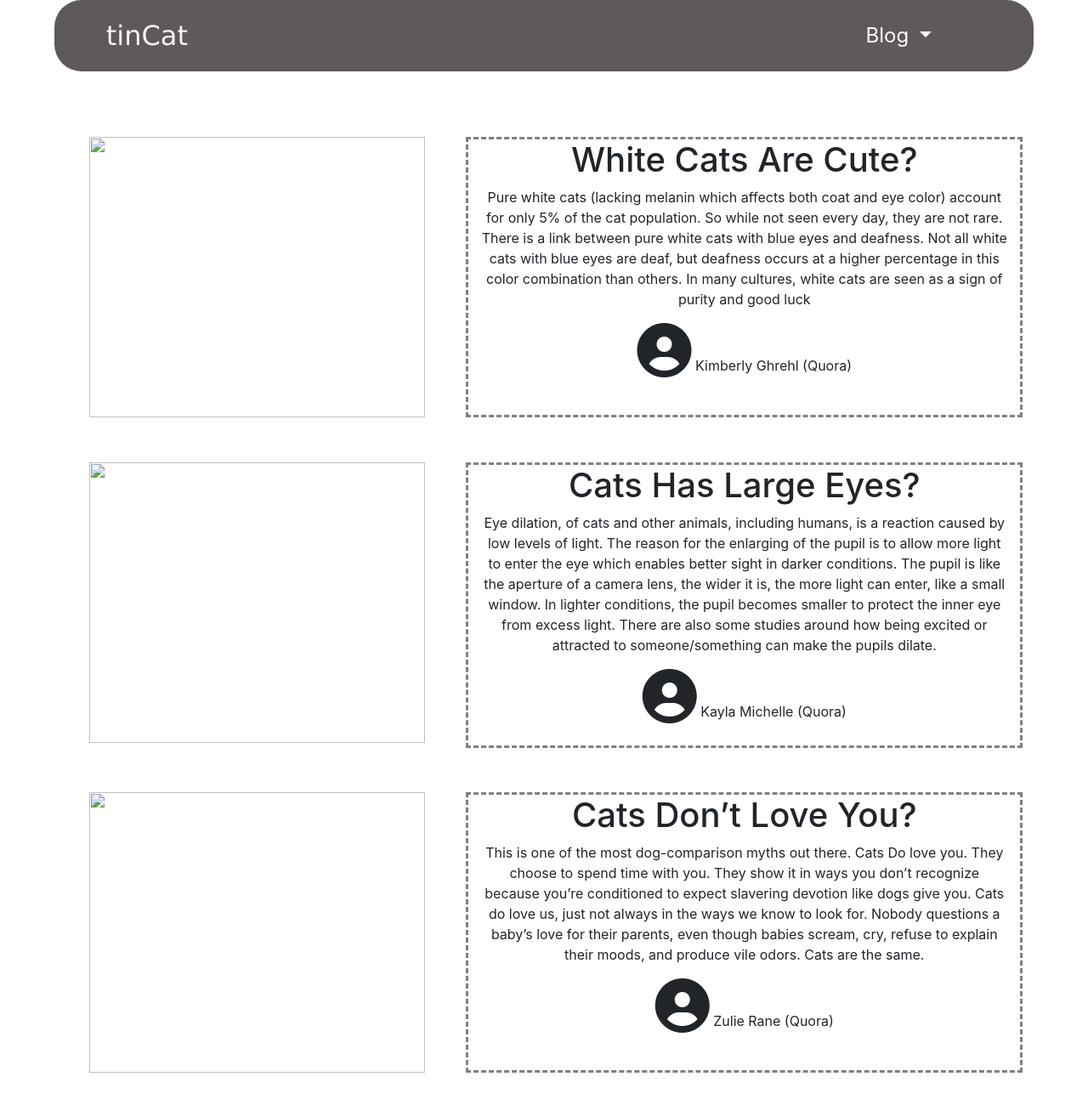
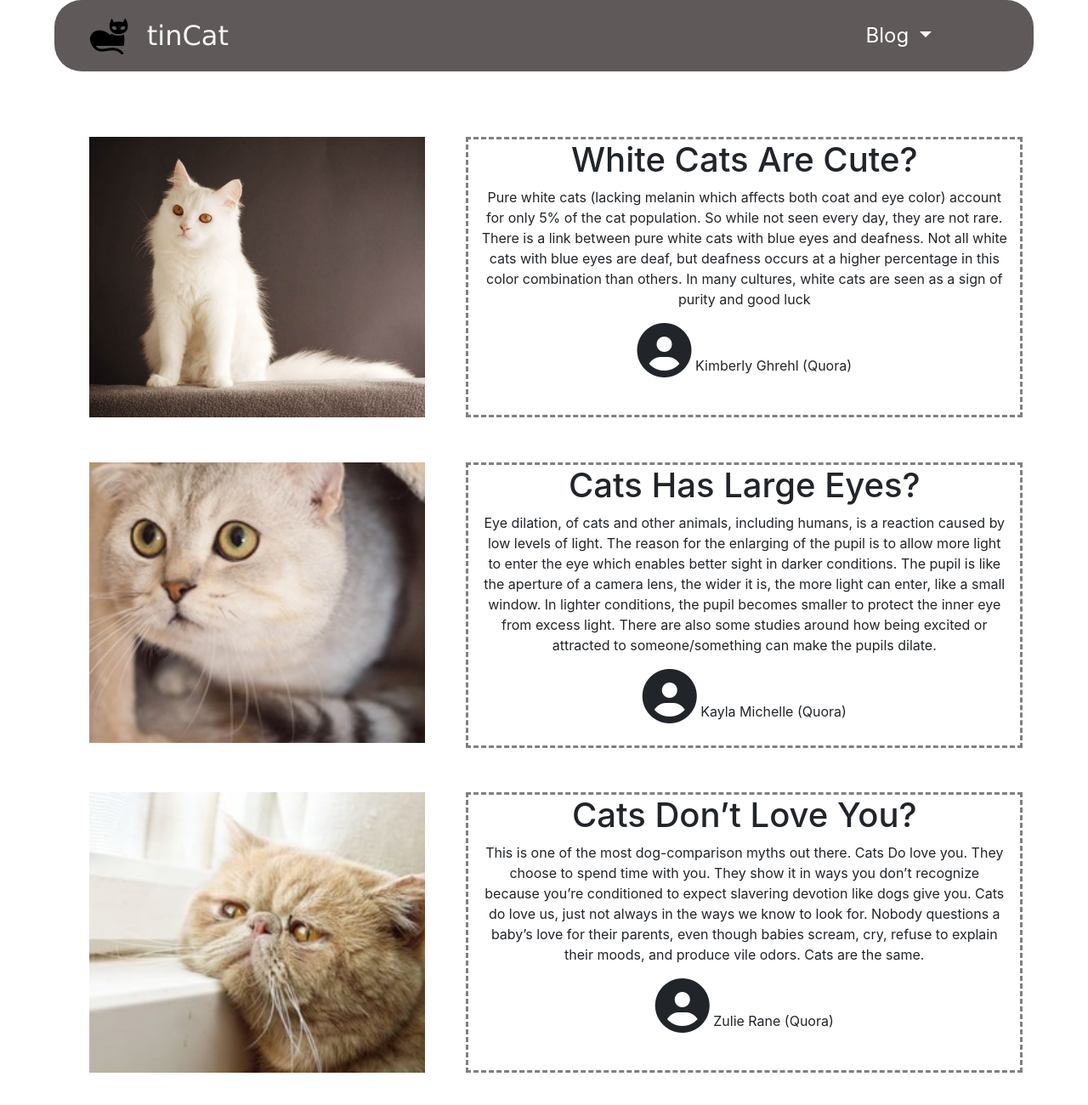
Before and after one commit to omgfda12/CatSite, a plain HTML site: page blog.html in a window 1280 px wide. Shown: the top 1300 px of the page at 85% size. Drawn offline with nearby package versions, Linux system fonts and the light colour scheme; files that its build step writes are made by us from their sources.

Commit message:
Update blog.html

```diff
--- a/blog.html
+++ b/blog.html
@@ -2,9 +2,9 @@
 <head>
     <meta charset="utf-8">
     <title>tinBlog</title>
-    <link rel="icon" href="images/cati.ico">
+    <link rel="icon" href="cati.ico">
     <link rel="stylesheet" href="https://cdn.jsdelivr.net/npm/bootstrap@4.0.0/dist/css/bootstrap.min.css">
-    <link rel="stylesheet" href="css/blog.css">
+    <link rel="stylesheet" href="blog.css">
     <link href="https://fonts.googleapis.com/css2?family=Merriweather&family=Montserrat:wght@900&family=Rock+Salt&family=Sacramento&family=Ubuntu&display=swap" rel="stylesheet">
      <link rel="stylesheet" href="https://cdnjs.cloudflare.com/ajax/libs/font-awesome/6.2.0/css/all.min.css">
      <link rel="stylesheet" href="https://maxcdn.bootstrapcdn.com/bootstrap/4.0.0/css/bootstrap.min.css" integrity="sha384-Gn5384xqQ1aoWXA+058RXPxPg6fy4IWvTNh0E263XmFcJlSAwiGgFAW/dAiS6JXm" crossorigin="anonymous">
@@ -19,7 +19,7 @@
 
         <section id="navbar" >
             <nav class="navbar navbar-expand-lg navbar-light ">
-                <a href="#navbar"><img src="images/logo.png"  class="logo" alt=""></a>
+                <a href="#navbar"><img src="logo.png"  class="logo" alt=""></a>
                 <br>
                 <a class="navbar-brand"  href="#navbar" style="color: rgb(244, 244, 244)"  >tinCat</a>
                 <button class="navbar-toggler" type="button" data-toggle="collapse" data-target="#navbarSupportedContent" aria-controls="navbarSupportedContent" aria-expanded="false" aria-label="Toggle navigation">
@@ -47,7 +47,7 @@
         <section id="container">
          <div class="row">
             <div class="col-lg-3 col1">
-             <img src="images/white-cat.jpg" class="img1" alt="">
+             <img src="white-cat.jpg" class="img1" alt="">
             </div>
             <div class="col-lg-6 col2">
                 <h1>White Cats Are Cute?</h1>
@@ -58,7 +58,7 @@
          </div>
          <div class="row">
             <div class="col-lg-3 col1">
-            <img src="images/cat-eye.png"  class="img1" alt="">
+            <img src="cat-eye.png"  class="img1" alt="">
             </div>
             <div class="col-lg-6 col2">
               <h1>Cats Has Large Eyes?</h1>
@@ -70,7 +70,7 @@
         </div>
         <div class="row">
             <div class="col-lg-3 col1">
-            <img src="images/cat-hate.jpg" class="img1" alt="">
+            <img src="cat-hate.jpg" class="img1" alt="">
             </div>
             <div class="col-lg-6 col2">
               <h1>Cats Don’t Love You?</h1>
```
